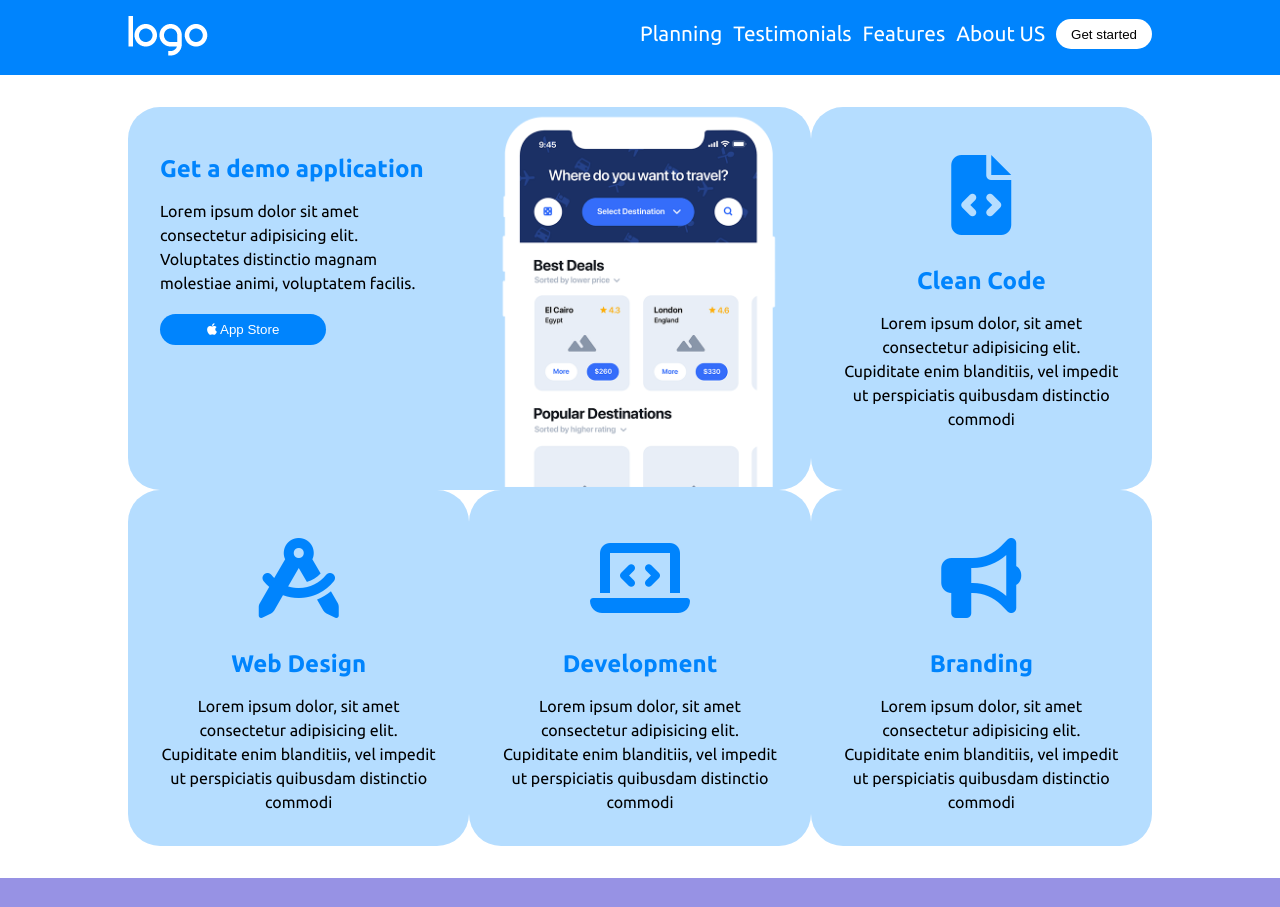
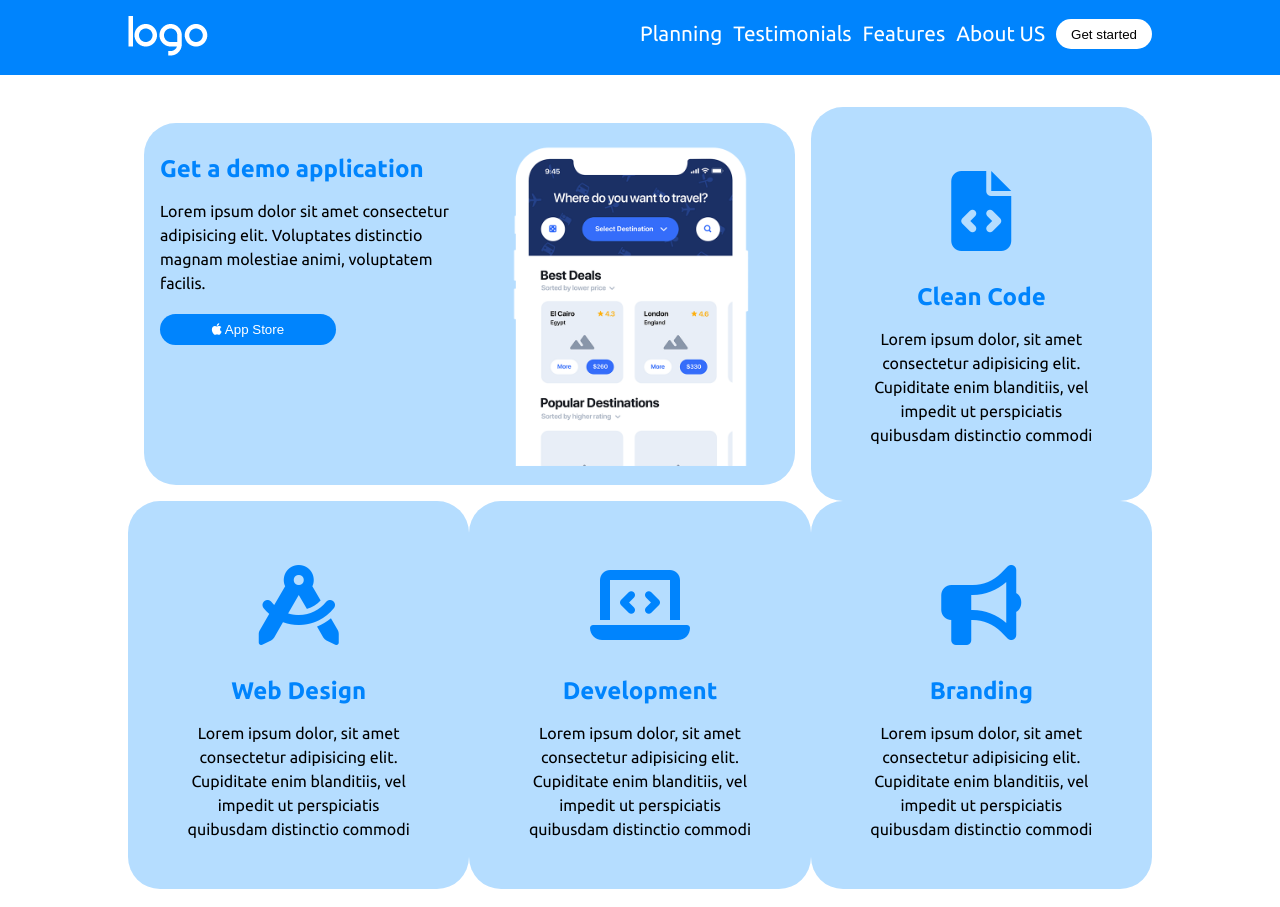
Before and after one commit to LucaRanieri96/htmlcss-responsive-layout, a plain HTML site: page index.html in a window 1280 px wide. Shown: the top 907 px of the page. Drawn offline with Linux system fonts and the light colour scheme.

Commit message:
try fix grid margin but dont working <3

```diff
--- a/assets/css/style.css
+++ b/assets/css/style.css
@@ -33,6 +33,24 @@ body {
 .call_to_action {
     background-color: var(--primary);
 }
+
+.grid [class^="col_"] {
+    padding: 1rem;
+}
+
+.container,
+.grid {
+    width: 80%;
+    max-width: 1152px;
+    margin-left: auto;
+    margin-right: auto;
+    margin-bottom: 2rem;
+}
+
+section {
+    margin: 1rem 0;
+}
+
 /* Footer */
 .site_footer {
     background-color: var(--dark);
@@ -40,13 +58,6 @@ body {
 }
 
 /* Utilities */
-.container {
-    width: 80%;
-    max-width: 1152px;
-    margin-left: auto;
-    margin-right: auto;
-    margin-bottom: 2rem;
-}
 
 p {
     line-height: 1.5rem;
@@ -56,15 +67,18 @@ p {
     background-color: var(--tertiary);
     border-radius: 2rem;
 }
+
 .whitecard {
     background-color: white;
     border-radius: 3rem;
     margin: 2rem;
 }
+
 .purple {
     font-size: 2rem;
     color: var(--primary);
 }
+
 .purplecard {
     background-color: var(--primary);
     border-radius: 1rem;
@@ -74,12 +88,14 @@ p {
     align-items: center;
     flex-direction: column;
 }
+
 .purplecard img {
     border-radius: 50%;
     width: 100%;
     -webkit-mask-image: radial-gradient(circle at center, black 0, black 49%, transparent 50%);
     mask-image: radial-gradient(circle at center, rgb(0, 0, 0) 0, black 100%, transparent 100%);
 }
+
 .purplecard p,
 .purplecard h4 {
     color: white;
@@ -104,15 +120,13 @@ li {
     font-size: 1.3rem;
     padding: 22px 0;
 }
+
 .padding1rem {
     padding: 1rem 0;
 }
+
 .padding2rem {
     padding: 2rem;
-}
-
-section {
-    margin: 1rem 0;
 }
 
 .d-flex {
@@ -122,14 +136,17 @@ section {
 .dir_col {
     flex-direction: column;
 }
+
 .big_font {
     font-size: 2.4rem;
     color: white;
     padding: 3rem 0;
 }
-p.padding1rem{
+
+p.padding1rem {
     color: white;
 }
+
 .secondarycolor {
     color: var(--secondary);
     font-size: 1.5rem;
@@ -140,6 +157,7 @@ p.padding1rem{
     width: 100%;
     font-size: 5rem;
 }
+
 .wrap {
     flex-wrap: wrap;
 }
@@ -148,9 +166,11 @@ p.padding1rem{
     flex-direction: row-reverse;
     justify-content: space-between;
 }
-.space_even{
+
+.space_even {
     justify-content: space-evenly;
 }
+
 .display_none {
     display: none;
 }
@@ -182,13 +202,16 @@ button {
     color: white;
     font-size: 1.8rem;
 }
+
 .align-center {
     text-align: center;
 }
+
 .text {
     padding: 2rem;
 }
-.margin2rem{
+
+.margin2rem {
     margin: 2rem 0;
 }
 
@@ -250,10 +273,12 @@ button {
     .purplecard {
         flex-direction: row;
     }
+
     .purplecard p,
     .purplecard h4 {
         text-align: left;
     }
+
     .col_md_1 {
         width: calc(100% / 12 * 1);
     }
--- a/index.html
+++ b/index.html
@@ -19,7 +19,7 @@
     <body class="debug">
         <header class="site_header">
             <div class="container d-flex">
-                <div class="padding1rem col_6">
+                <div class=" col_6 padding1rem">
                     <img src="./assets/img/logo.png" alt="">
                 </div>
                 <div class="col_6">
@@ -38,7 +38,7 @@
         <!-- ./site_header -->
         <main class="site_main">
             <!-- starting grid -->
-            <div class="container">
+            <div class="grid">
                 <div class="row d-flex space_even">
                     <div class="col_12 col_md_8">
                         <div class="card d-flex wrap">
@@ -56,28 +56,28 @@
                         </div>
                     </div>
 
-                    <div class="card col_12 col_md_4">
+                    <div class="col_12 card col_md_4">
                         <div class="text">
                             <i class="secondarycolor fa-solid fa-file-code"></i>
                             <h3 class="secondarycolor">Clean Code</h3>
                             <p>Lorem ipsum dolor, sit amet consectetur adipisicing elit. Cupiditate enim blanditiis, vel impedit ut perspiciatis quibusdam distinctio commodi</p>
                         </div>
                     </div>
-                    <div class="card col_12 col_md_4">
+                    <div class="col_12 card col_md_4">
                         <div class="text">
                             <i class="secondarycolor fa-solid fa-compass-drafting"></i>
                             <h3 class="secondarycolor">Web Design</h3>
                             <p>Lorem ipsum dolor, sit amet consectetur adipisicing elit. Cupiditate enim blanditiis, vel impedit ut perspiciatis quibusdam distinctio commodi</p>
                         </div>
                     </div>
-                    <div class="card col_12 col_md_4">
+                    <div class="col_12 card col_md_4">
                         <div class="text">
                             <i class="secondarycolor fa-solid fa-laptop-code"></i>
                             <h3 class="secondarycolor">Development</h3>
                             <p>Lorem ipsum dolor, sit amet consectetur adipisicing elit. Cupiditate enim blanditiis, vel impedit ut perspiciatis quibusdam distinctio commodi</p>
                         </div>
                     </div>
-                    <div class="card col_12 col_md_4">
+                    <div class="col_12 card col_md_4">
                         <div class="text">
                             <i class="secondarycolor fa-solid fa-bullhorn"></i>
                             <h3 class="secondarycolor">Branding</h3>
```
